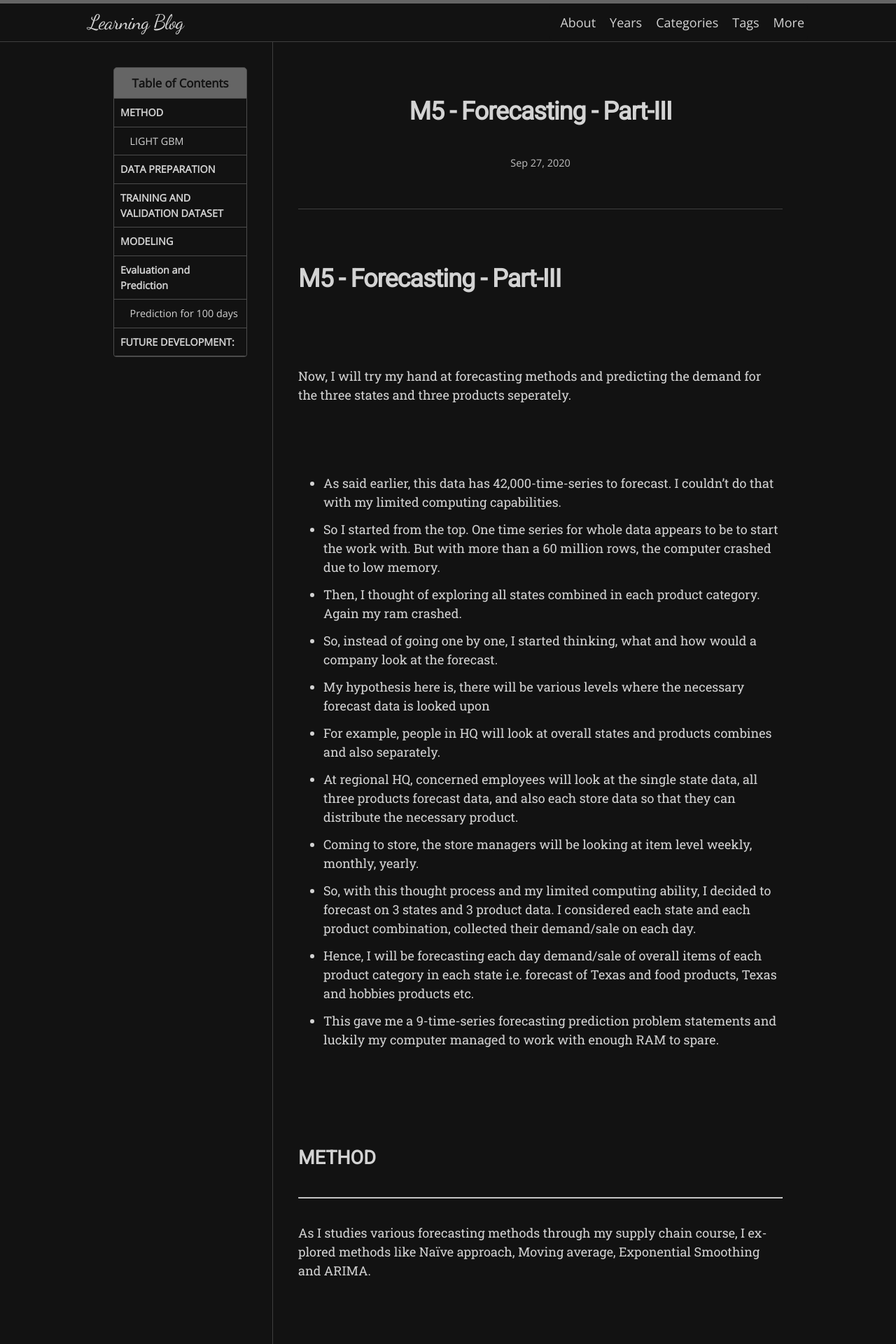
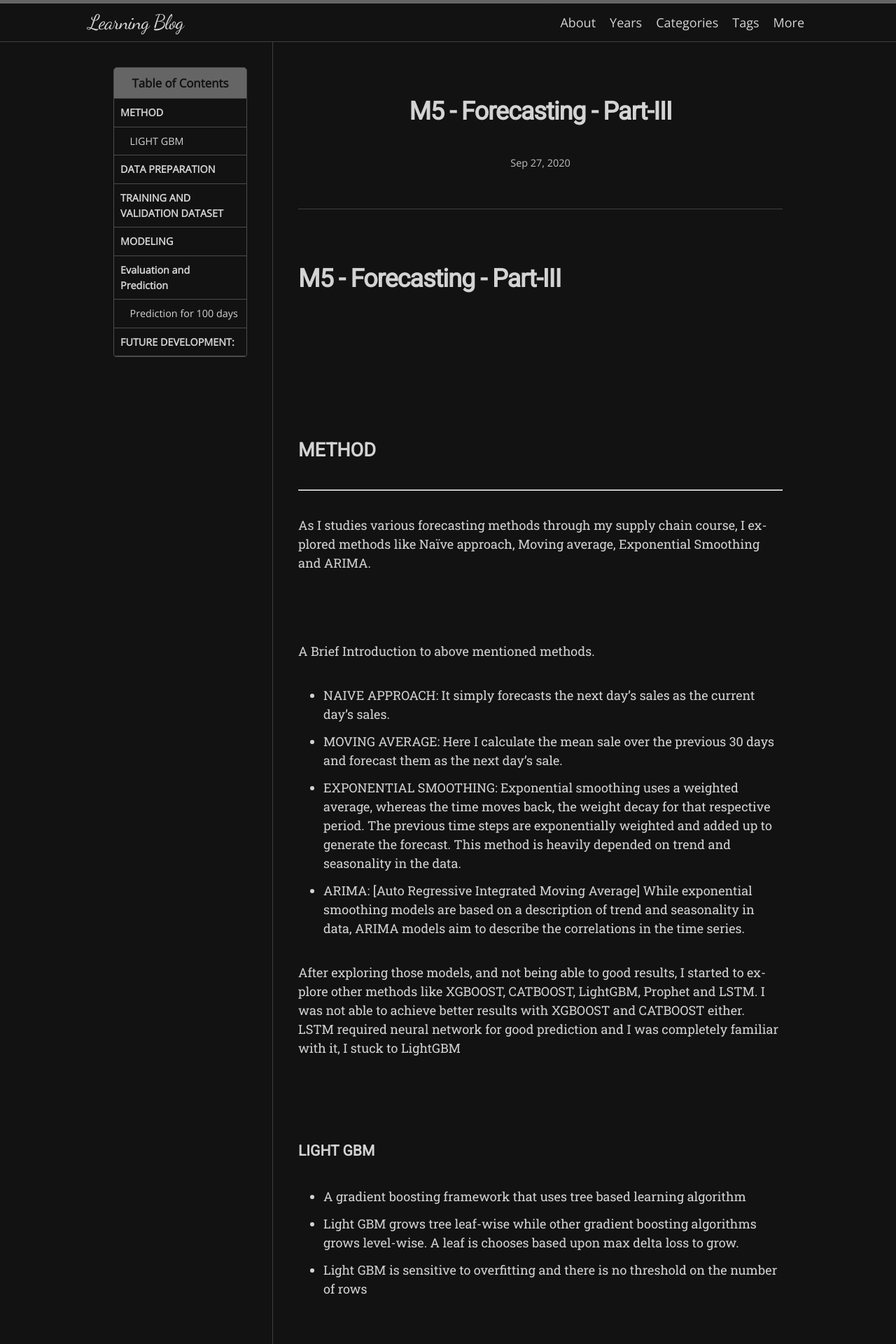
Before and after one commit to srujanreddyj/blog, a Jekyll site: the page built from _posts/2020-09-27-M5_3.md, in a window 1280 px wide. Shown: the top 1920 px of the page at 70% size. Built offline with Jekyll 4.4.1, drawn with Linux system fonts in a browser that asks for light colours; nearby versions of some CDN libraries; some web fonts are replaced; some of the changed text lies outside the part shown.

Commit message:
Update 2020-09-27-M5_3.md

```diff
--- a/_posts/2020-09-27-M5_3.md
+++ b/_posts/2020-09-27-M5_3.md
@@ -8,19 +8,6 @@ tags: [markdown, forecasting, html, EDA, Plotly, Time-Series]
 
 # M5 - Forecasting - Part-III
 <p>&nbsp;</p>
-Now, I will try my hand at forecasting methods and predicting the demand for the three states and three products seperately.
-<p>&nbsp;</p>
-* As said earlier, this data has 42,000-time-series to forecast. I couldn't do that with my limited computing capabilities.
-* So I started from the top. One time series for whole data appears to be to start the work with. But with more than a 60 million rows, the computer crashed due to low memory.
-* Then, I thought of exploring all states combined in each product category. Again my ram crashed.
-* So, instead of going one by one, I started thinking, what and how would a company look at the forecast.
-* My hypothesis here is, there will be various levels where the necessary forecast data is looked upon
- * For example, people in HQ will look at overall states and products combines and also separately.
- * At regional HQ, concerned employees will look at the single state data, all three products forecast data, and also each store data so that they can distribute the necessary product.
- * Coming to store, the store managers will be looking at item level weekly, monthly, yearly.
-* So, with this thought process and my limited computing ability, I decided to forecast on 3 states and 3 product data. I considered each state and each product combination, collected their demand/sale on each day.
-* Hence, I will be forecasting each day demand/sale of overall items of each product category in each state i.e. forecast of Texas and food products, Texas and hobbies products etc.
-* This gave me a 9-time-series forecasting prediction problem statements and luckily my computer managed to work with enough RAM to spare.
 
 <p>&nbsp;</p>
 ## METHOD
```
